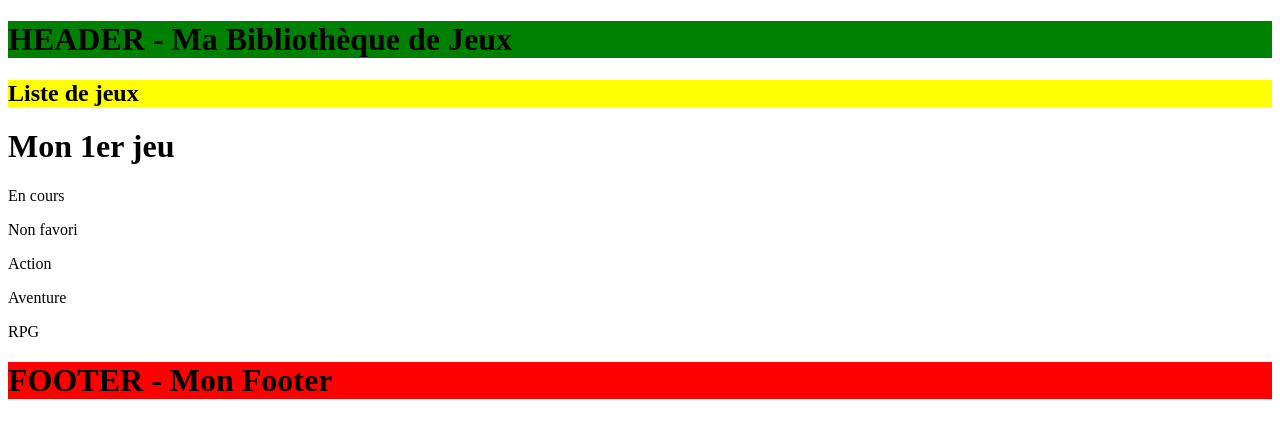
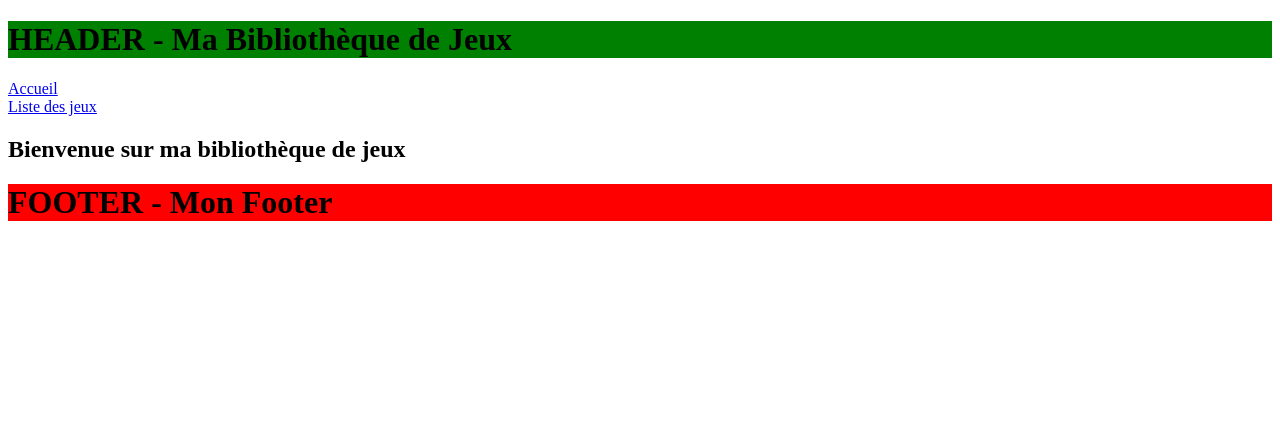
Before and after one commit to CedricB40/angu-test, an Angular app: page / in a window 1280 px wide. Shown: the top 438 px of the page. Built offline with nearby package versions, Linux system fonts and the light colour scheme.

Commit message:
feat(routing): mise en place du routing accueil/liste-jeux avec navigation

```diff
--- /dev/null
+++ b/src/app/accueil/accueil.html
@@ -0,0 +1 @@
+<h2>Bienvenue sur ma bibliothèque de jeux</h2>
--- /dev/null
+++ b/src/app/accueil/accueil.ts
@@ -0,0 +1,9 @@
+import { Component } from '@angular/core';
+
+@Component({
+  selector: 'app-accueil',
+  imports: [],
+  templateUrl: './accueil.html',
+  styleUrl: './accueil.css',
+})
+export class Accueil {}
--- a/src/app/app.html
+++ b/src/app/app.html
@@ -2,7 +2,7 @@
 
 
 
-<app-liste-jeux></app-liste-jeux>
+<router-outlet></router-outlet>
 
 
 
--- a/src/app/app.routes.ts
+++ b/src/app/app.routes.ts
@@ -1,3 +1,10 @@
 import { Routes } from '@angular/router';
+import { Accueil } from './accueil/accueil';
+import { ListeJeux } from './liste-jeux/liste-jeux';
 
-export const routes: Routes = [];
+export const routes: Routes = [
+
+    { path: '', component: Accueil },
+    { path: 'liste-jeux', component: ListeJeux },
+
+];
--- a/src/app/app.ts
+++ b/src/app/app.ts
@@ -2,11 +2,10 @@ import { Component, signal } from '@angular/core';
 import { RouterOutlet } from '@angular/router';
 import { Header } from './header/header';
 import { Footer } from './footer/footer';
-import { ListeJeux } from './liste-jeux/liste-jeux';
 
 @Component({
   selector: 'app-root',
-  imports: [RouterOutlet, Header, ListeJeux , Footer],
+  imports: [RouterOutlet, Header, Footer],
   templateUrl: './app.html',
   styleUrl: './app.css'
 })
--- a/src/app/header/header.html
+++ b/src/app/header/header.html
@@ -1 +1,5 @@
+<div>
 <h1>HEADER - Ma Bibliothèque de Jeux</h1>
+<a routerLink="/">Accueil</a><br>
+<a routerLink="/liste-jeux">Liste des jeux</a>
+</div>
--- a/src/app/header/header.ts
+++ b/src/app/header/header.ts
@@ -1,8 +1,9 @@
 import { Component } from '@angular/core';
+import { RouterLink } from '@angular/router';
 
 @Component({
   selector: 'app-header',
-  imports: [],
+  imports: [RouterLink],
   templateUrl: './header.html',
   styleUrl: './header.css',
 })
```
Also changed, not shown: src/app/accueil/accueil.css (added), 1 other file (tests, documents, lock files or other folders).
